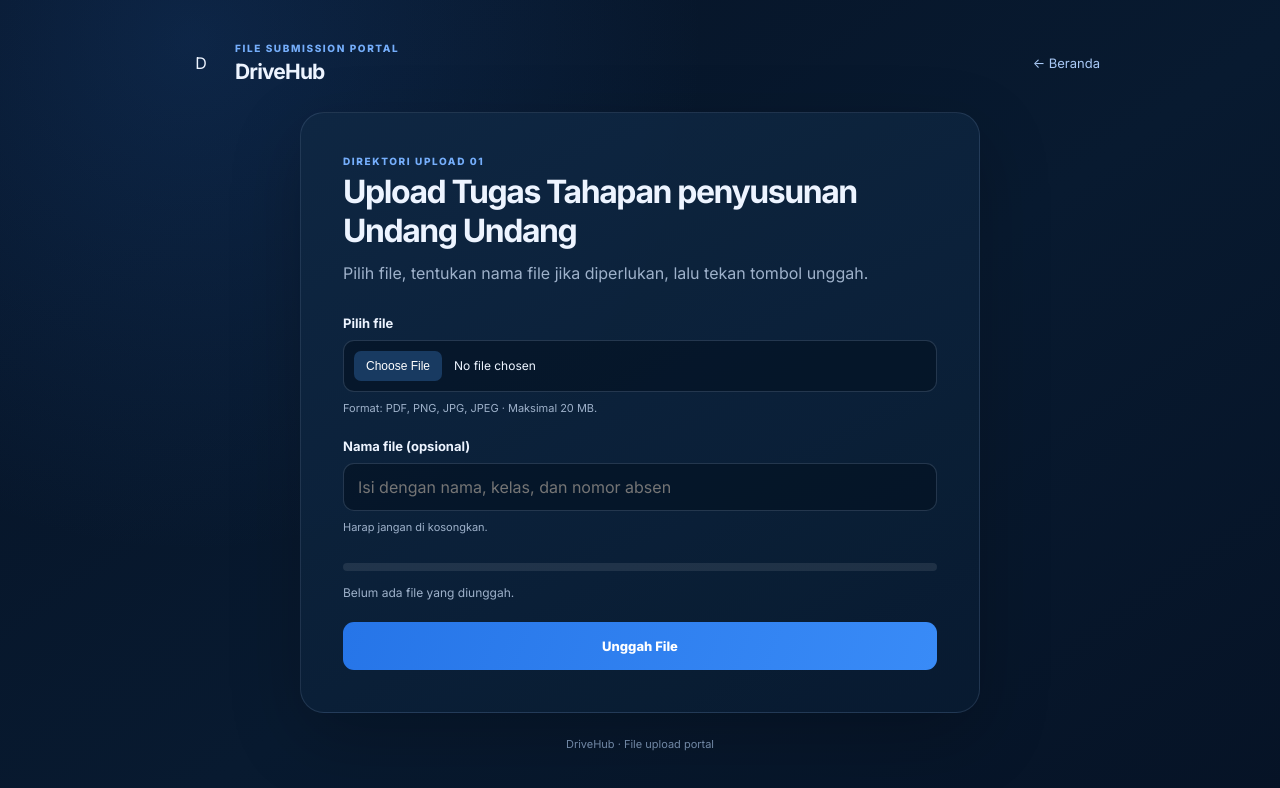
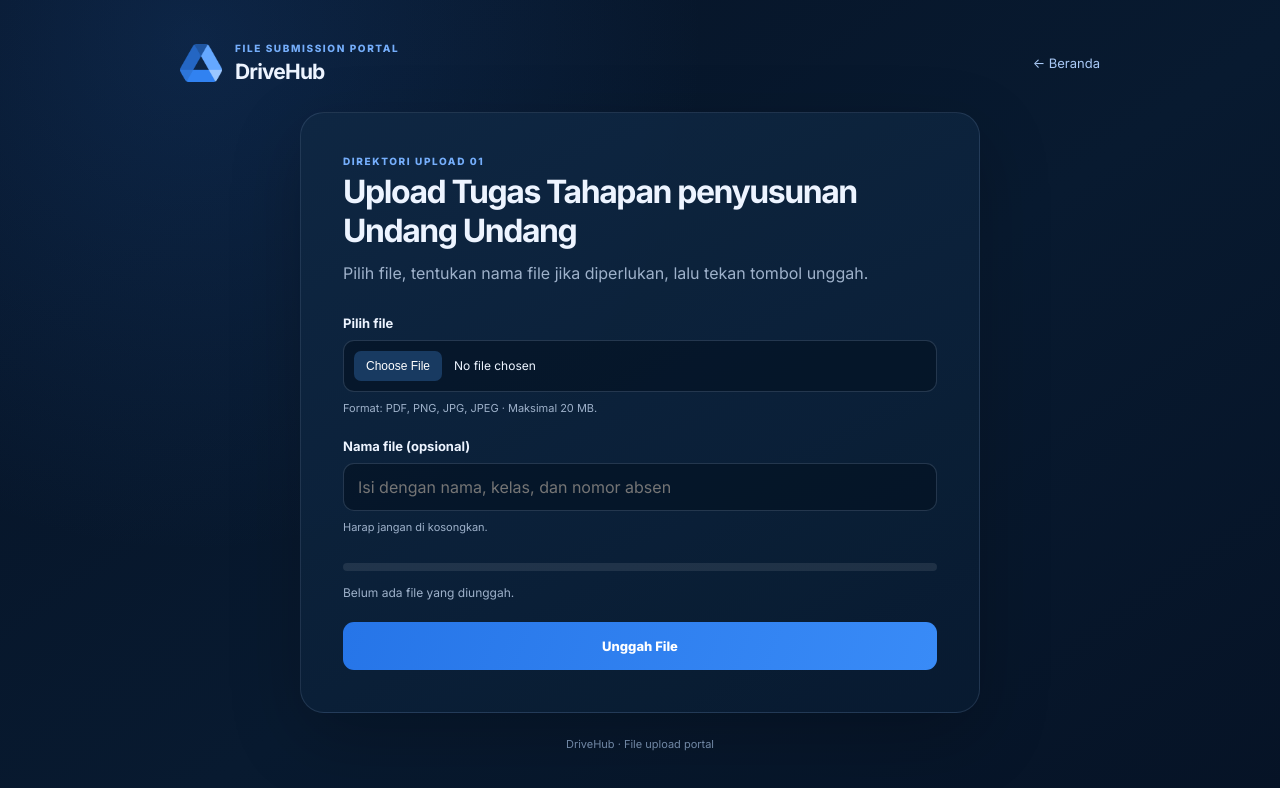
Before and after one commit to aqmaraja19/DriveHub, a plain HTML site: page tahapan-penyusunan-undang-undang.html in a window 1280 px wide. Drawn offline with Linux system fonts and the light colour scheme.

Commit message:
Update brand mark to use DriveHub logo
Replaced brand mark text with DriveHub logo image.

```diff
--- a/tahapan-penyusunan-undang-undang.html
+++ b/tahapan-penyusunan-undang-undang.html
@@ -24,7 +24,9 @@
   <main class="container">
     <header class="topbar">
       <a class="brand brand-link" href="index.html" aria-label="Kembali ke beranda">
-        <div class="brand-mark">D</div>
+        <div class="brand-mark">
+          <img src="assets/drive_hub_icon.png" alt="DriveHub Logo">
+        </div>
         <div>
           <p class="eyebrow">FILE SUBMISSION PORTAL</p>
           <h1>DriveHub</h1>
```
